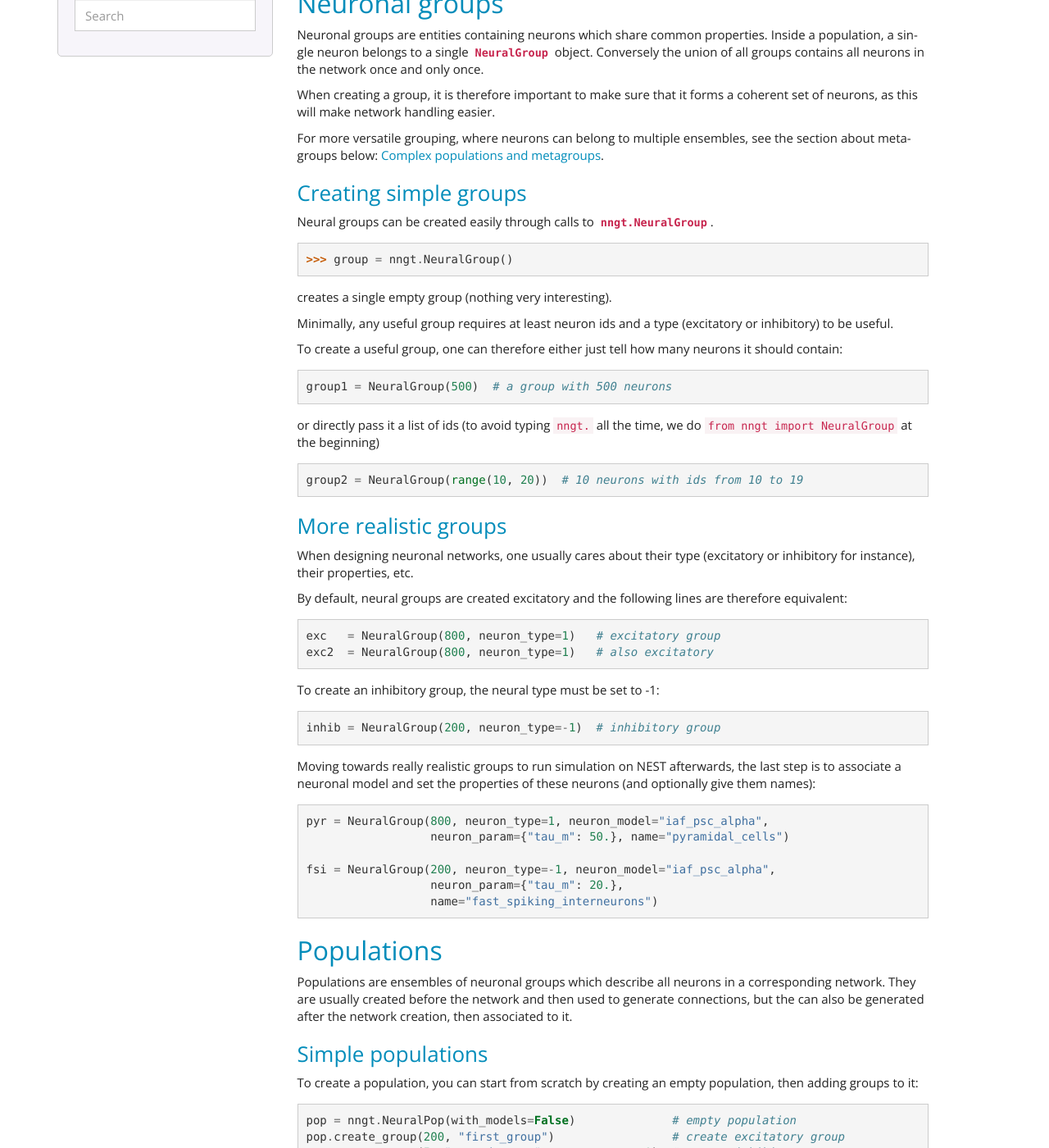
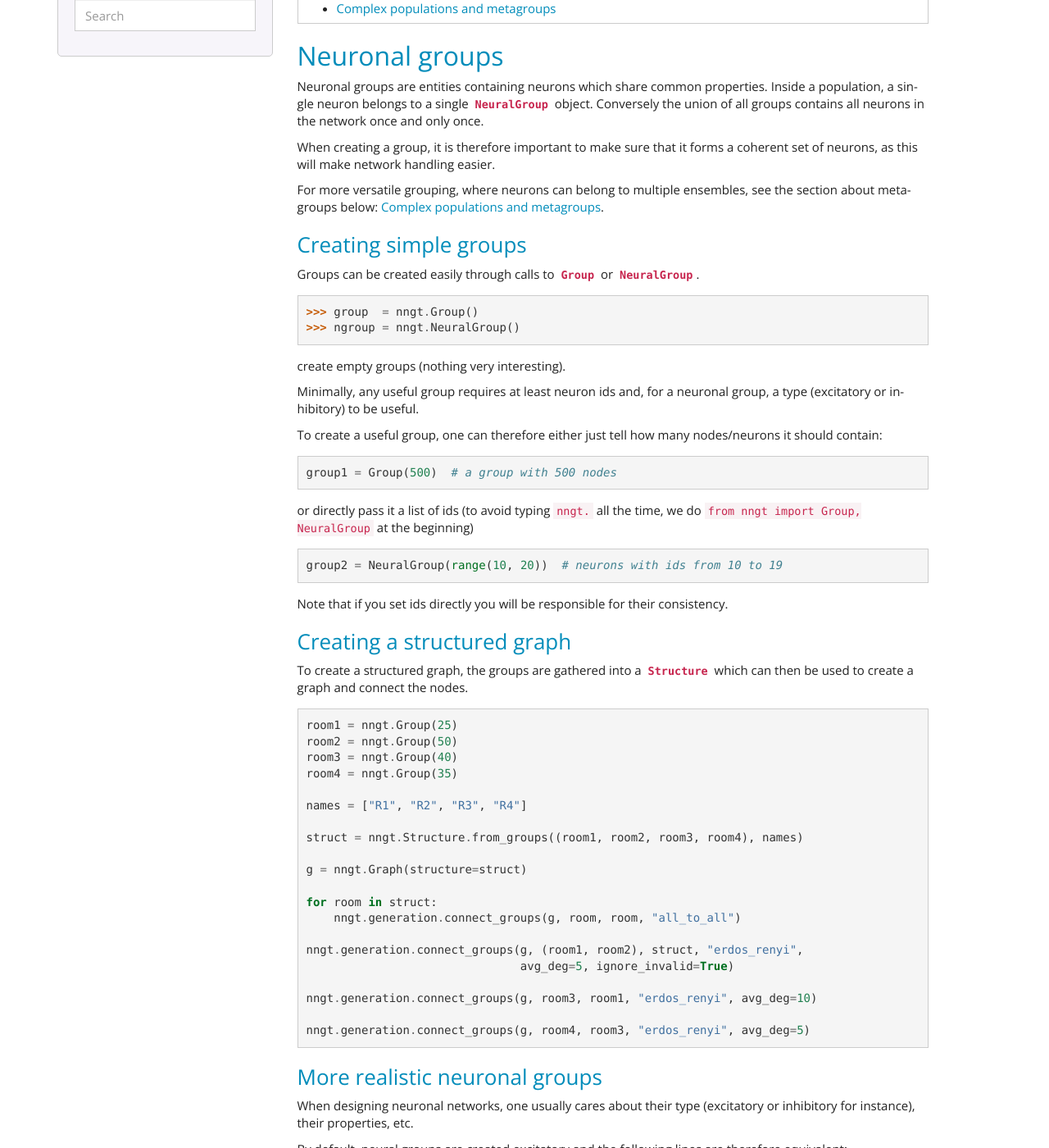
Before and after one commit to tfardet/NNGT, a Sphinx documentation site: the page built from doc/user/neural-groups.rst, in a window 1280 px wide and 1400 px high, scrolled down 496 px. Shown: the whole window at 82% size. Built offline with Sphinx 7.4.7, drawn with Linux system fonts in a browser that asks for light colours; formulas are drawn with MathJax 3; pages that are not in the unit, such as notebooks, are missing from menus; some of the changed text lies outside the part shown.

Commit message:
added structure property, update connectors to work with structures, updated documentation

```diff
--- a/doc/examples/introduction_to_groups.py
+++ b/doc/examples/introduction_to_groups.py
@@ -23,7 +23,8 @@
 import numpy as np
 
 import nngt
-from nngt import MetaGroup, NeuralGroup, NeuralPop
+from nngt import Group, MetaGroup, Structure
+from nngt import MetaNeuralGroup, NeuralGroup, NeuralPop
 
 
 ''' ------------- #
@@ -31,20 +32,49 @@ from nngt import MetaGroup, NeuralGroup, NeuralPop
 # ------------- '''
 
 # the default group is empty, which is not very useful in general
-empty_group = nngt.NeuralGroup()
+empty_group = nngt.Group()
 print(empty_group)
 print("Group is empty?", empty_group.size == 0, "\nIt is therefore invalid?",
       "No!" if empty_group.is_valid else "Yes!", "\n")
 
-# to create a useful group, one can just say how many neurons it should contain
-group1 = NeuralGroup(500)  # a group with 500 neurons
+# to create a useful group, one can just say how many nodes it should contain
+group1 = Group(500)  # a group with 500 nodes
 print("Ids are not created", group1.ids,
       "but the size is stored:", group1.size, "\n")
 
 # if you want to set the ids directly, you can pass them directly, otherwise
-# they will be determine automatically when a Network is created using the group
-group2 = NeuralGroup(range(10, 20))  # 10 neurons with ids from 10 to 19
+# they will be determine automatically when a Network is created with the group
+group2 = NeuralGroup(range(10, 20))  # neurons with ids from 10 to 19
 print("Neuron ids are:", group2.ids, "\n")
+
+
+''' ------------------------- #
+# Creating a structured graph #
+# ------------------------- '''
+
+room1 = nngt.Group(25)
+room2 = nngt.Group(50)
+room3 = nngt.Group(40)
+room4 = nngt.Group(35)
+
+names = ["R1", "R2", "R3", "R4"]
+
+struct = nngt.Structure.from_groups((room1, room2, room3, room4), names)
+
+g = nngt.Graph(structure=struct)
+
+for room in struct:
+    nngt.generation.connect_groups(g, room, room, "all_to_all")
+
+nngt.generation.connect_groups(g, (room1, room2), struct, "erdos_renyi",
+                               avg_deg=5, ignore_invalid=True)
+
+nngt.generation.connect_groups(g, room3, room1, "erdos_renyi", avg_deg=10)
+
+nngt.generation.connect_groups(g, room4, room3, "erdos_renyi", avg_deg=5)
+
+if nngt.get_config("with_plot"):
+    nngt.plot.library_draw(g, show=True)
 
 
 ''' ------------------- #
@@ -52,10 +82,10 @@ print("Neuron ids are:", group2.ids, "\n")
 # ------------------- '''
 
 # group can have names
-named_group = NeuralGroup(500, name="named_group")
+named_group = Group(500, name="named_group")
 print("I'm a named group!", named_group, "\n")
 
-# more importantly, they can store whether neurons are excitatory or inhibitory
+# NeuralGroups can store whether neurons are excitatory or inhibitory
 exc   = NeuralGroup(800, neuron_type=1)   # excitatory group
 exc2  = NeuralGroup(800, neuron_type=1)   # also excitatory
 inhib = NeuralGroup(200, neuron_type=-1)  # inhibitory group
@@ -67,8 +97,8 @@ print("'exc2' is an excitatory group:", exc2.neuron_type == 1,
 # Complete groups for NEST simulations #
 # ---------------------------------- '''
 
-# to make a complete group, one must include a valid neuronal type, model and
-# (optionally) associated parameters
+# to make a complete neuronal group, one must include a valid neuronal type,
+# model and (optionally) associated parameters
 
 pyr = NeuralGroup(800, neuron_type=1, neuron_model="iaf_psc_alpha",
                   neuron_param={"tau_m": 50.}, name="pyramidal_cells")
@@ -78,9 +108,9 @@ fsi = NeuralGroup(200, neuron_type=-1, neuron_model="iaf_psc_alpha",
                   name="fast_spiking_interneurons")
 
 
-''' ------------------ #
-# Creating populations #
-# ------------------ '''
+''' --------------------------- #
+# Creating neuronal populations #
+# --------------------------- '''
 
 # making populations from scratch
 pop = nngt.NeuralPop(with_models=False)              # empty population
@@ -160,9 +190,9 @@ L6c  = NeuralGroup(idsL6,   neuron_model=nmod, name="L6c",  neuron_type=1)
 # We can also group them by layers using metagroups (for L2/L3/L6 it is not
 # really useful but it gives a coherent notation)
 L2 = MetaGroup(idsL2gc, name="L2")
-L3 = MetaGroup(L3Py.ids + L3I.ids, name="L3")
+L3 = MetaNeuralGroup(L3Py.ids + L3I.ids, name="L3")
 L4 = MetaGroup(idsL4gc, name="L4")
-L5 = MetaGroup(L5Py.ids + L5I.ids, name="L5")
+L5 = MetaNeuralGroup(L5Py.ids + L5I.ids, name="L5")
 L6 = MetaGroup(idsL6, name="L6")
 
 # Then we create the population from the groups
@@ -178,4 +208,9 @@ pop_column.create_meta_group(L3I.ids + L5I.ids, "interneurons")  # single line
 
 pop_column.create_meta_group(L2GC.ids + L4GC.ids, "granule")
 
-print("Column has meta-groups:", pop_column.meta_groups.keys())
+print("Column has meta-groups:", pop_column.meta_groups.keys(), "\n")
+
+# Note that we used MetaNeuralGroups for L3 and L5 because they can separate
+# excitatory and inhibitory neurons
+print("Excitatory L3 neurons:", L3.excitatory, "\n")
+print("Inhibitory L3 neurons:", L3.inhibitory)
--- a/doc/examples/multi_groups_network.py
+++ b/doc/examples/multi_groups_network.py
@@ -34,15 +34,15 @@ Make the population
 '''
 
 # two groups of neurons
-g1 = nngt.NeuralGroup(500, neuron_type=1)  # neurons 0 to 499
-g2 = nngt.NeuralGroup(500, neuron_type=1)  # neurons 500 to 999
+g1 = nngt.Group(500)  # neurons 0 to 499
+g2 = nngt.Group(500)  # neurons 500 to 999
 
 # make population (without NEST models)
-pop = nngt.NeuralPop.from_groups(
+struct = nngt.Structure.from_groups(
     (g1, g2), ("left", "right"), with_models=False)
 
 # create network from this population
-net = nngt.Network(population=pop)
+net = nngt.Network(structure=struct)
 
 
 '''
--- a/doc/examples/spatial_graphs.py
+++ b/doc/examples/spatial_graphs.py
@@ -80,5 +80,4 @@ os.remove('sp_graph.el')
 # ---- #
 
 if nngt.get_config('with_plot'):
-    print(g2.edge_nb(), g2.node_nb())
     nngt.plot.draw_network(g2, decimate_connections=100, show=True)
--- a/doc/user/neural-groups.rst
+++ b/doc/user/neural-groups.rst
@@ -1,12 +1,12 @@
 .. _neural_groups:
 
-=============================
-Neural groups and populations
-=============================
+============================================
+Groups, structures, and neuronal populations
+============================================
 
-One of the key features of NNGT is to enable users to group nodes (neurons)
+One notable feature of NNGT is to enable users to group nodes (neurons)
 into groups sharing common properties in order to facilitate the generation of
-network, the analysis of its properties, or complex simulations with NEST_.
+a network, the analysis of its properties, or complex simulations with NEST_.
 
 The complete example file containing the code discussed here, as well as
 additional information on how to access :class:`~nngt.NeuralGroup` and
@@ -37,30 +37,45 @@ see the section about meta-groups below: `Complex populations and metagroups`_.
 Creating simple groups
 ----------------------
 
-Neural groups can be created easily through calls to :class:`nngt.NeuralGroup`.
+Groups can be created easily through calls to :class:`~nngt.Group` or
+:class:`~nngt.NeuralGroup`.
 
->>> group = nngt.NeuralGroup()
+>>> group  = nngt.Group()
+>>> ngroup = nngt.NeuralGroup()
 
-creates a single empty group (nothing very interesting).
+create empty groups (nothing very interesting).
 
-Minimally, any useful group requires at least neuron ids and a type (excitatory
-or inhibitory) to be useful.
+Minimally, any useful group requires at least neuron ids and, for a neuronal
+group, a type (excitatory or inhibitory) to be useful.
 
-To create a useful group, one can therefore either just tell how many neurons
-it should contain:
+To create a useful group, one can therefore either just tell how many
+nodes/neurons it should contain:
 
 .. literalinclude:: ../examples/introduction_to_groups.py
-   :lines: 40
+   :lines: 41
 
 or directly pass it a list of ids (to avoid typing ``nngt.`` all
-the time, we do ``from nngt import NeuralGroup`` at the beginning)
+the time, we do ``from nngt import Group, NeuralGroup`` at the beginning)
 
 .. literalinclude:: ../examples/introduction_to_groups.py
-   :lines: 46
+   :lines: 47
+
+Note that if you set ids directly you will be responsible for their
+consistency.
 
 
-More realistic groups
----------------------
+Creating a structured graph
+---------------------------
+
+To create a structured graph, the groups are gathered into a :class:`Structure`
+which can then be used to create a graph and connect the nodes.
+
+.. literalinclude:: ../examples/introduction_to_groups.py
+   :lines: 55-74
+
+
+More realistic neuronal groups
+------------------------------
 
 When designing neuronal networks, one usually cares about their type
 (excitatory or inhibitory for instance), their properties, etc.
@@ -174,22 +189,28 @@ and same with pyramidal neurons or interneurons.
 First create the normal groups:
 
 .. literalinclude:: ../examples/introduction_to_groups.py
-   :lines: 144-158
+   :lines: 174-188
 
 Then make the metagroups for the layers:
 
 .. literalinclude:: ../examples/introduction_to_groups.py
-   :lines: 162-166
+   :lines: 192-196
+
+Note that I used :class:`MetaNeuralGroup` for layers 3 and 5 because it enables
+to differenciate inhibitory and excitatory neurons using
+:py:obj:`~nngt.MetaNeuralGroup.inhibitory` and
+:py:obj:`~nngt.MetaNeuralGroup.excitatory`.
+Otherwise normal :class:`~nngt.MetaGroup` are equivalent and sufficient.
 
 Create the population:
 
 .. literalinclude:: ../examples/introduction_to_groups.py
-   :lines: 169-170
+   :lines: 199-200
 
 Then add additional metagroups for cell types:
 
 .. literalinclude:: ../examples/introduction_to_groups.py
-   :lines: 174-179
+   :lines: 204-209
 
 ----
 
--- a/doc/user/tutorial.rst
+++ b/doc/user/tutorial.rst
@@ -198,8 +198,22 @@ If needed, these sub-RNGs can also be seeded manually using (for 4 threads) ::
     details.
 
 
-Complex populations: :class:`~nngt.NeuralGroup` and :class:`~nngt.NeuralPop`
-============================================================================
+Structuring nodes: :class:`~nngt.Group` and :class:`~nngt.Structure`
+====================================================================
+
+The :class:`~nngt.Group` allows the creation of nodes that belong
+together. You can then make a complex :class:`~nngt.Structure` from these
+groups and connect them with specific connectivities using the
+:func:`~nngt.generation.connect_groups` function.
+
+.. literalinclude:: ../examples/introduction_to_groups.py
+   :lines: 51-77
+
+For more details, see the full page on :ref:`neural_groups`.
+
+
+The same with neurons: :class:`~nngt.NeuralGroup` and :class:`~nngt.NeuralPop`
+==============================================================================
 
 The :class:`~nngt.NeuralGroup` allows the creation of nodes that belong
 together. You can then make a population from these groups and connect them
```
Also changed, not shown: other parts of doc/user/neural-groups.rst (+7 -7 lines), other parts of doc/user/tutorial.rst (+4 -4 lines), 7 other files.
